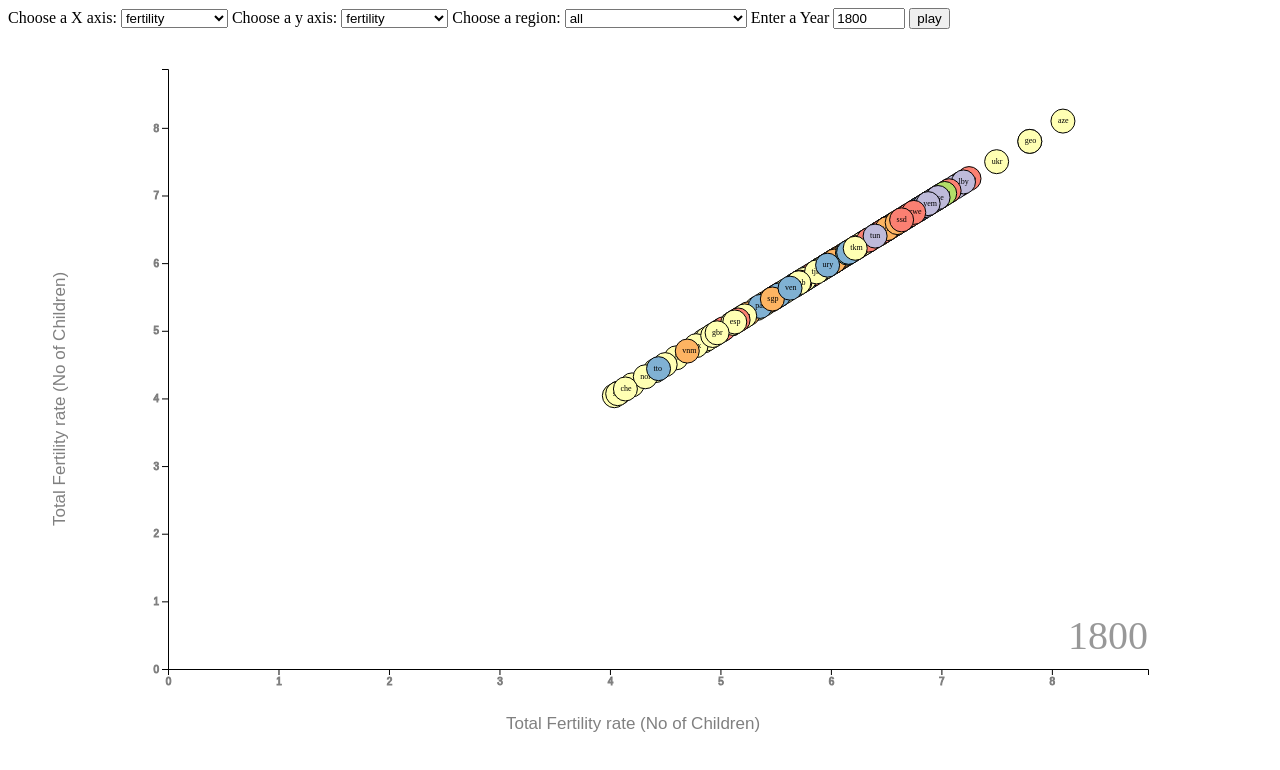
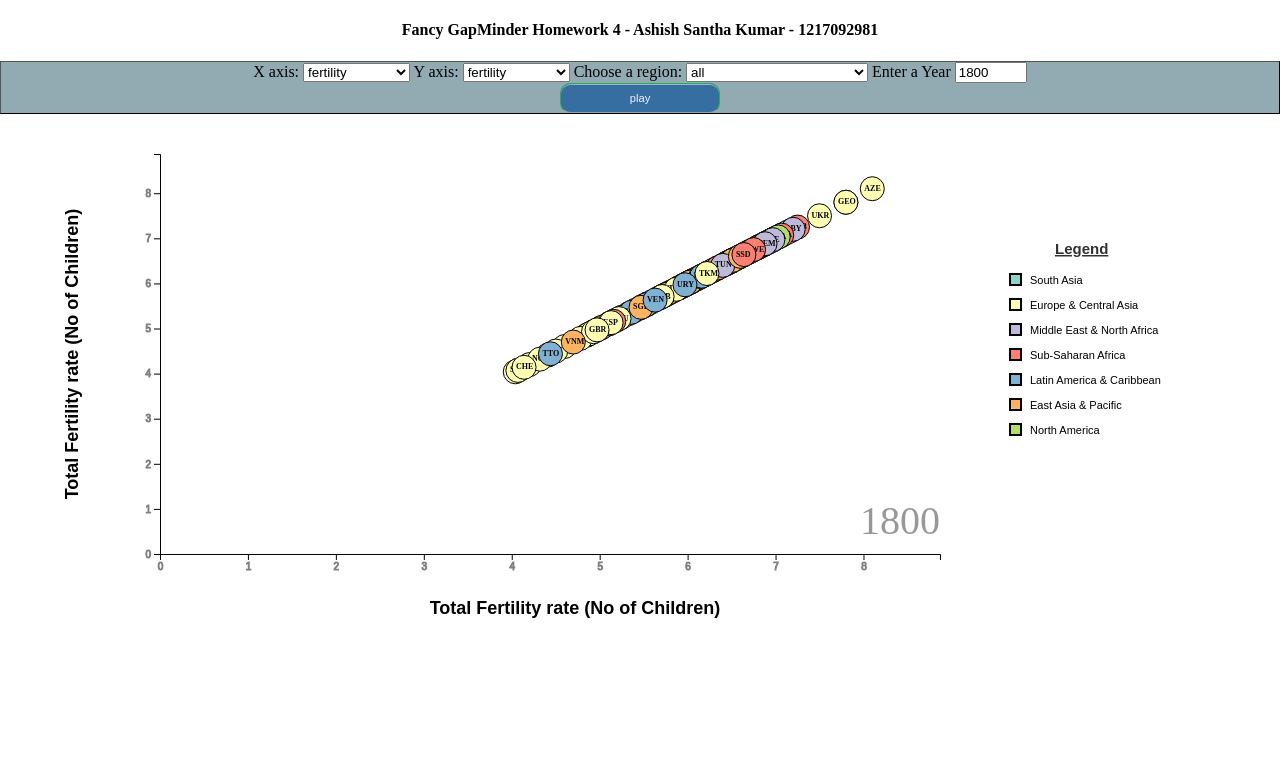
Before and after one commit to AshishSanthaKumar/Fancy-Gapminder-D3-Js, a plain HTML site: page index.html in a window 1280 px wide. Drawn offline with nearby package versions, Linux system fonts and the light colour scheme.

Commit message:
Almost complete

```diff
--- a/css/style.css
+++ b/css/style.css
@@ -3,9 +3,17 @@
     margin-right: auto;
     display: block;
 }
+body{ margin:0 auto; }
 
-#logo {
-	height:50px;
+#heading{
+  background-color: white;
+  text-align: center;
+  font-size:100%;
+
+}
+
+.container {
+  float: left;
 }
 
 
@@ -25,3 +33,33 @@
   stroke: #000;
   border-width: thick;
 }
+
+.functions{
+  border: 1px outset black;
+  background-color: rgb(146, 171, 179);
+  text-align: center;
+}
+
+.button input[type="button"] {
+  color:#eff2f5;
+  font:2.4em Futura, ‘Century Gothic’, AppleGothic, sans-serif;
+  font-size:70%;
+  padding:8px;
+  background:repeat-x center #41a146;
+  background-color:rgb(55, 110, 162);
+  border:1px solid #27ab57;
+  -moz-border-radius:10px;
+  -webkit-border-radius:10px;
+  border-radius:10px;
+  border-bottom:1px solid #9f9f9f;
+  -moz-box-shadow:inset 0 1px 0 rgba(255,255,255,0.5);
+  -webkit-box-shadow:inset 0 1px 0 rgba(255,255,255,0.5);
+  box-shadow:inset 0 1px 0 rgba(255,255,255,0.5);
+  cursor:pointer;
+  display:inline-flex;
+  width:20%;
+  text-align: center;
+}
+.button input[type="button"]:hover {
+  background-color:rgba(114, 140, 189, 0.8);
+}
--- a/index.html
+++ b/index.html
@@ -8,8 +8,11 @@
     <link rel="stylesheet" href="css/style.css">
 </head>
 <body>
-    <div>
-    <label for="x">Choose a X axis:</label>
+    <div id="heading">
+        <h4>Fancy GapMinder Homework 4 - Ashish Santha Kumar - 1217092981</h4>
+    </div>
+    <div class="functions">
+    <label for="x">X axis:</label>
         <select name="x axis" id="x" onchange="update()">
             <option value="fertility">fertility</option>
             <option value="child_mortality">Child Mortality</option>
@@ -17,7 +20,7 @@
             <option value="population">population</option>
             <option value="income">income</option>
         </select>
-    <label for="y">Choose a y axis:</label>
+    <label for="y">Y axis:</label>
         <select name="y axis" id="y" onchange="update()">
             <option value="fertility">fertility</option>
             <option value="child_mortality">Child Mortality</option>
@@ -33,14 +36,19 @@
             <option value="Sub-Saharan Africa">Sub-Saharan Africa</option>
             <option value="Latin America & Caribbean">Latin America & Caribbean</option>
             <option value="East Asia & Pacific">East Asia & Pacific</option>
+            <option value="North America">North America</option>
             <option value="all" selected>all</option>
         </select>
     <label for="year">Enter a Year</label>
         <input type="number" id="year" name="year" min="1800" max="2020" value="1800" onchange="update()">
+        <div class="button" style="width:800px; margin:0 auto;">
         <input type='button' id="play" value="play" onclick="updateTimer()">
+        </div>
     </div>
 
-    <div id="chart"></div>
+    <div class="container" id="chart"></div>
+    <div class="container" id="legend"></div>
+
 </body>
 <script src="main.js"></script>
 </html>
--- a/main.js
+++ b/main.js
@@ -12,12 +12,16 @@ var xLabel;
 var yLabel;
 var button;
 var timeLabel;
-var time
+var time;
+var legend;
+var keys = ["South Asia", "Europe & Central Asia", "Middle East & North Africa", "Sub-Saharan Africa","Latin America & Caribbean", "East Asia & Pacific", "North America"];
+
+
 
 // Setting Dimensions of the canvas
 const margin = {top: 20, right: 30, bottom: 80, left: 80};
-const width = 1200 - margin.left - margin.right;
-const height = 800 - margin.top - margin.bottom;
+const width = 1000 - margin.left - margin.right;
+const height = 600 - margin.top - margin.bottom;
 
 
 
@@ -46,6 +50,7 @@ document.addEventListener('DOMContentLoaded', function() {
     })
 });
 
+
 function drawGapMinder()
 {
 
@@ -58,8 +63,12 @@ g = d3.select("#chart")
         .attr("transform", "translate(" + margin.left +
             ", " + margin.top + ")");
 
-
-
+legend = d3.select("#legend").append("svg")
+    .attr("width", 275)
+    .attr("height", height + margin.top + margin.bottom)
+    .attr("id","keySvg")
+    .append("g")
+    .attr("transform", `translate(${margin.left},${margin.top})`);
 
   update();
 
@@ -68,7 +77,45 @@ g = d3.select("#chart")
 function update(){
 
 
+
     preprocess();
+
+
+    legend.append("text")
+        .attr("transform",
+              "translate(" + (-margin.left+55) + " ," + (margin.top+100) + ")")
+        .style("text-align", "center")
+        .style("font-family", "sans-serif")
+        .style("font-size", "15px")
+        .style("fill","black")
+        .style("opacity",0.8)
+        .style("font-weight",700)
+        .attr("text-decoration","underline")
+        .text("Legend");
+
+    legend.selectAll("keyLegend")
+        .data(keys)
+        .enter()
+        .append("rect")
+          .attr("width", 11)
+          .attr("height", 11)
+          .attr("x", -70)
+          .attr("y", function(d,i){ return margin.top+120+ i*25})
+          .style("fill", function(d){return color(d)})
+          .style("stroke-width",2)
+          .style("stroke","black")
+          .style("alignment-baseline", "middle");
+
+        legend.selectAll("keyLabel")
+          .data(keys)
+          .enter()
+          .append("text")
+            .attr("x",-50)
+            .attr("y", function(d,i){ return margin.top+130+ i*25})
+            .text(function(d){ return d})
+            .attr("text-anchor", "left")
+            .style("font-family", "sans-serif")
+            .style("font-size", "11px");
 
     var t = d3.transition()
     .duration(1000);
@@ -90,6 +137,7 @@ function update(){
     .attr("class", "mapTooltip")
     .style("position", "absolute")
     .style("z-index", "10")
+    .style("color","black")
     .style("visibility", "hidden");
 
     g.selectAll('g.points')
@@ -138,6 +186,7 @@ function update(){
     .call(g =>
         g.append("text")
         .style("fill","black")
+        .style("font-weight","bold")
         .style("font-size", "8px")
         .on('mouseover', function(d,i) {
             tooltipDiv.html("country: "+d.country)
@@ -158,13 +207,13 @@ function update(){
         })
         .style("opacity", 0.0)
         .attr("y", function(d){ return yScale(d.y)+2; })
-        .attr("x", function(d){ return xScale(d.x)-5; })
+        .attr("x", function(d){ return xScale(d.x)-8; })
         .transition(t)
             .style("opacity", 1.0)
             .attr("y", function(d){ return yScale(d.y)+2; })
-            .attr("x", function(d){ return xScale(d.x)-5; })
+            .attr("x", function(d){ return xScale(d.x)-8; })
             .text(function(d){
-                return d.abbr;})
+                return d.abbr.toUpperCase();})
 
     )
     }
@@ -176,9 +225,9 @@ function update(){
             .transition(t)
             .style("opacity", 1.0)
             .attr("y", function(d){ return yScale(d.y)+2; })
-            .attr("x", function(d){ return xScale(d.x)-5; })
+            .attr("x", function(d){ return xScale(d.x)-8; })
             .text(function(d){
-                return d.abbr;})
+                return d.abbr.toUpperCase();})
     )
     .call(g => g.select('circle')
         .transition(t)
@@ -318,31 +367,31 @@ if (yData==incomeData)
 //Y Axis label
 g.append("text")
     .attr("transform", "rotate(-90)")
-    .attr("y",margin.left-120)
-    .attr("x",0 - (height / 2))
+    .attr("y",margin.left-100)
+    .attr("x",0 - (height / 2-30))
     .attr("dy", "1em")
     .style("font-family", "sans-serif")
-    .style("font-size", "17px")
-    .style("font-weight",500)
+    .style("font-size", "18px")
+    .style("font-weight",600)
     .style("text-anchor", "middle")
-    .style("fill","grey")
+    .style("fill","black")
     .attr("class","yLabel")
     .text(yLabel);
 
 //X Axis label
 g.append("text")
     .attr("transform",
-            "translate(" + (width/2) + " ," + (height -margin.top) + ")")
+            "translate(" + (width/2+50) + " ," + (height -margin.top) + ")")
     .style("text-anchor", "middle")
     .style("font-family", "sans-serif")
-    .style("font-size", "17px")
-    .style("font-weight",500)
-    .style("fill","grey")
+    .style("font-size", "18px")
+    .style("font-weight",600)
+    .style("fill","black")
     .attr("class","xLabel")
     .text(xLabel);
 
 //X Axis
-const xAxis = d3.axisBottom(xScale).ticks(10);
+const xAxis = d3.axisBottom(xScale).ticks(11);
     g.append("g")
         .attr("transform", `translate(0,${height - margin.bottom})`)
         .style("font-family", "sans-serif")
```
